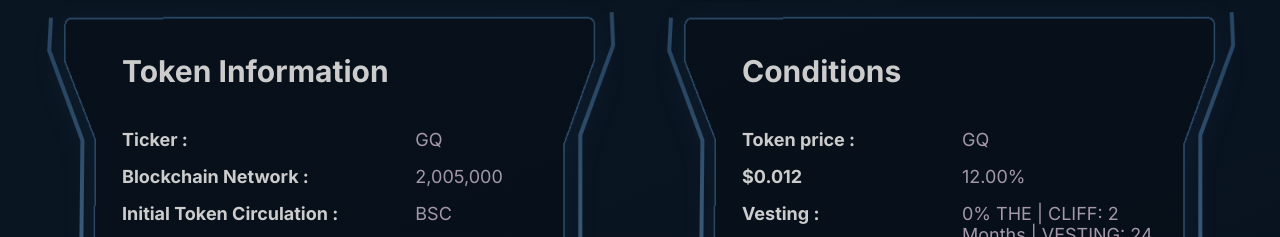
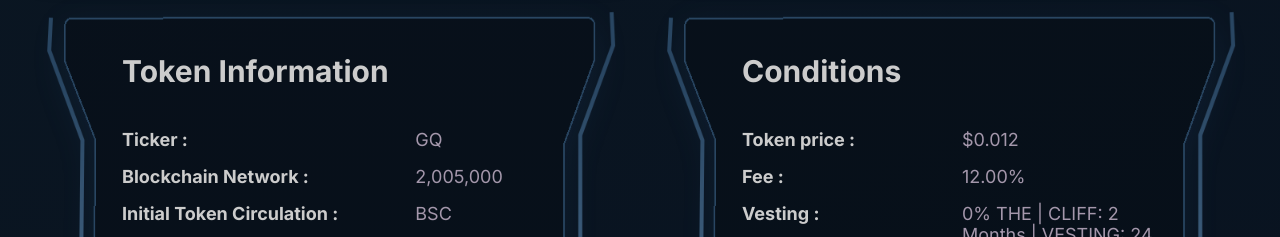
Before and after one commit to tayyabferozi/presale-news, a React (Create React App) app: page /presale-item in a window 1280 px wide. Shown: the part 800-1037 px from the top of the page. Built offline with nearby package versions, Linux system fonts and the light colour scheme.

Commit message:
bug fixes

```diff
--- a/src/pages/Presale/TokenDetails/index.jsx
+++ b/src/pages/Presale/TokenDetails/index.jsx
@@ -159,10 +159,10 @@ const TokenDetails = () => {
                 <div className="col-md-6">
                   <strong>Token price :</strong>
                 </div>
-                <div className="col-md-6">GQ</div>
+                <div className="col-md-6">$0.012</div>
 
                 <div className="col-md-6">
-                  <strong>$0.012</strong>
+                  <strong>Fee :</strong>
                 </div>
                 <div className="col-md-6">12.00%</div>
 
```
